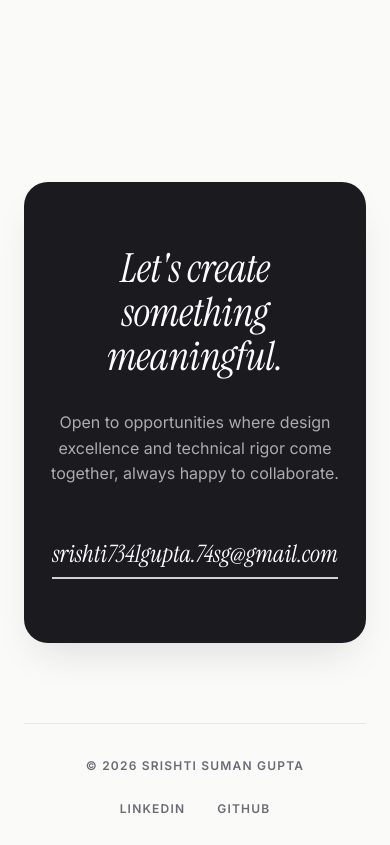
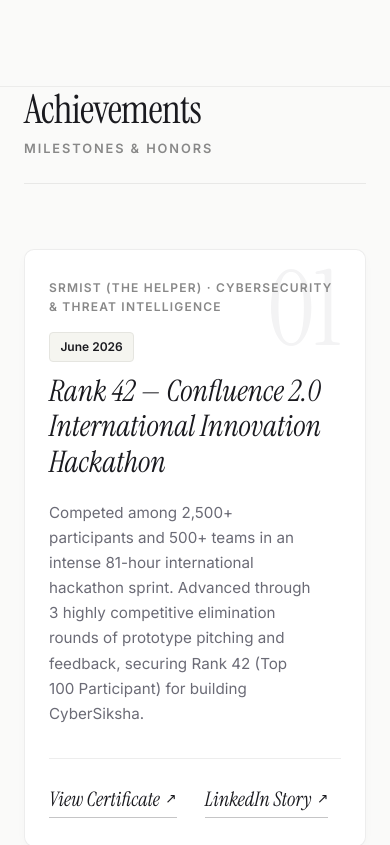
Before and after one commit to Srishti-Gupta74/MyPortfolio, a React (Vite) app: page / in a window 390 px wide. Shown: the part 7540-8385 px from the top of the page. Built offline with nearby package versions, Linux system fonts and the light colour scheme.

Commit message:
added achievements section

```diff
--- a/src/App.jsx
+++ b/src/App.jsx
@@ -5,6 +5,7 @@
 import Experience from './components/Experience/Experience';
 import TechStack from './components/TechStack/TechStack';
 import Projects from './components/Projects/Projects';
+import Achievements from './components/Achievements/Achievements';
 import Contact from './components/Contact/Contact';
 
 function App() {
@@ -35,6 +36,7 @@
         <Experience />
         <TechStack />
         <Projects />
+        <Achievements />
         <Contact />
       </main>
     </>
--- /dev/null
+++ b/src/components/Achievements/Achievements.css
@@ -0,0 +1,205 @@
+/* ===== Achievements Section ===== */
+.achievements {
+  padding: var(--section-padding) 0;
+  background-color: var(--background);
+  position: relative;
+  border-top: 1px solid rgba(26, 26, 31, 0.06);
+}
+
+.achievements__content {
+  max-width: 1000px;
+  margin: 0 auto;
+}
+
+/* Header */
+.achievements__header {
+  display: flex;
+  flex-direction: column;
+  gap: 0.5rem;
+  margin-bottom: 4rem;
+  border-bottom: 1px solid rgba(26, 26, 31, 0.08);
+  padding-bottom: 1.5rem;
+}
+
+.achievements__heading {
+  font-family: var(--font-display);
+  font-size: clamp(2.5rem, 5vw, 3.75rem);
+  font-weight: 400;
+  color: var(--foreground);
+  line-height: 1.1;
+  letter-spacing: -0.02em;
+}
+
+.achievements__label {
+  font-family: var(--font-sans);
+  font-size: 0.8rem;
+  font-weight: 600;
+  text-transform: uppercase;
+  letter-spacing: 0.15em;
+  color: #888888;
+}
+
+/* List */
+.achievements__list {
+  display: flex;
+  flex-direction: column;
+  gap: 2rem;
+}
+
+/* Card */
+.achievements__card {
+  display: flex;
+  flex-direction: column;
+  padding: 2.5rem 2.25rem;
+  background-color: #ffffff;
+  border: 1px solid rgba(26, 26, 31, 0.08);
+  border-radius: var(--radius);
+  transition: all 0.7s var(--ease-out);
+  position: relative;
+  overflow: hidden;
+  box-shadow: 0 4px 12px -2px rgba(26, 26, 31, 0.03);
+}
+
+.achievements__card:hover {
+  border-color: rgba(26, 26, 31, 0.25);
+  transform: translateY(-6px);
+  box-shadow: 0 24px 48px -12px rgba(26, 26, 31, 0.1);
+}
+
+/* Giant Watermark */
+.achievements__watermark {
+  position: absolute;
+  top: 0.5rem;
+  right: 1.5rem;
+  font-family: var(--font-display);
+  font-size: clamp(6.5rem, 12vw, 8.5rem);
+  line-height: 1;
+  color: rgba(26, 26, 31, 0.05);
+  pointer-events: none;
+  user-select: none;
+  z-index: 0;
+  transition: all 0.7s var(--ease-out);
+}
+
+.achievements__card:hover .achievements__watermark {
+  color: rgba(26, 26, 31, 0.08);
+  transform: scale(1.04) translate(-4px, 4px);
+}
+
+/* Top */
+.achievements__top {
+  display: flex;
+  flex-direction: column;
+  gap: 0.5rem;
+  position: relative;
+  z-index: 1;
+}
+
+.achievements__meta {
+  display: flex;
+  align-items: center;
+  justify-content: space-between;
+  flex-wrap: wrap;
+  gap: 1rem;
+}
+
+.achievements__org {
+  font-family: var(--font-sans);
+  font-size: 0.75rem;
+  font-weight: 600;
+  color: #888888;
+  letter-spacing: 0.1em;
+  text-transform: uppercase;
+}
+
+.achievements__date {
+  font-family: var(--font-sans);
+  font-size: 0.75rem;
+  font-weight: 600;
+  color: var(--foreground);
+  background: #f5f5f0;
+  padding: 0.25rem 0.65rem;
+  border-radius: 4px;
+  border: 1px solid #e5e5e0;
+}
+
+.achievements__title {
+  font-family: var(--font-display);
+  font-size: clamp(1.85rem, 3vw, 2.35rem);
+  font-style: italic;
+  font-weight: 400;
+  color: var(--foreground);
+  line-height: 1.2;
+  margin-top: 0.25rem;
+}
+
+/* Description */
+.achievements__description {
+  color: var(--muted-foreground);
+  font-size: 0.95rem;
+  line-height: 1.65;
+  margin-top: 1.25rem;
+  position: relative;
+  z-index: 1;
+  max-width: 90%;
+  text-wrap: pretty;
+}
+
+/* Divider */
+.achievements__divider {
+  width: 100%;
+  height: 1px;
+  background: rgba(26, 26, 31, 0.08);
+  margin: 2rem 0 1.5rem 0;
+  position: relative;
+  z-index: 1;
+}
+
+/* Bottom Links */
+.achievements__bottom {
+  position: relative;
+  z-index: 1;
+}
+
+.achievements__links {
+  display: flex;
+  align-items: center;
+  gap: 1.75rem;
+  flex-wrap: wrap;
+}
+
+.achievements__link {
+  display: inline-flex;
+  align-items: center;
+  gap: 0.35rem;
+  font-family: var(--font-display);
+  font-style: italic;
+  font-size: 1.25rem;
+  color: var(--foreground);
+  text-decoration: none;
+  border-bottom: 1px solid rgba(26, 26, 31, 0.25);
+  padding-bottom: 2px;
+  transition: all 0.3s var(--ease-out);
+}
+
+.achievements__link span {
+  font-style: normal;
+  font-family: var(--font-sans);
+  font-size: 0.85rem;
+  transition: transform 0.3s var(--ease-out);
+}
+
+.achievements__link:hover {
+  border-bottom-color: var(--foreground);
+  opacity: 0.75;
+}
+
+.achievements__link:hover span {
+  transform: translate(2px, -2px);
+}
+
+@media (max-width: 768px) {
+  .achievements__card {
+    padding: 1.75rem 1.5rem;
+  }
+}
--- /dev/null
+++ b/src/components/Achievements/Achievements.jsx
@@ -0,0 +1,77 @@
+import './Achievements.css';
+
+const achievements = [
+  {
+    id: '01',
+    title: 'Rank 42 — Confluence 2.0 International Innovation Hackathon',
+    organization: 'SRMIST (The Helper) · Cybersecurity & Threat Intelligence',
+    date: 'June 2026',
+    description:
+      'Competed among 2,500+ participants and 500+ teams in an intense 81-hour international hackathon sprint. Advanced through 3 highly competitive elimination rounds of prototype pitching and feedback, securing Rank 42 (Top 100 Participant) for building CyberSiksha.',
+    certificate: '/confluence-cert.jpg',
+    linkedin: 'https://lnkd.in/p/dTc2tQJj',
+  },
+];
+
+const Achievements = () => {
+  return (
+    <section className="achievements" id="achievements">
+      <div className="achievements__content container">
+        {/* Header */}
+        <div className="achievements__header reveal">
+          <h2 className="achievements__heading">Achievements</h2>
+          <p className="achievements__label">Milestones & Honors</p>
+        </div>
+
+        {/* List */}
+        <div className="achievements__list">
+          {achievements.map((item) => (
+            <div className="achievements__card reveal" key={item.id}>
+              {/* Giant Watermark */}
+              <span className="achievements__watermark">{item.id}</span>
+
+              <div className="achievements__top">
+                <div className="achievements__meta">
+                  <span className="achievements__org">{item.organization}</span>
+                  <span className="achievements__date">{item.date}</span>
+                </div>
+                <h3 className="achievements__title">{item.title}</h3>
+              </div>
+
+              <p className="achievements__description">{item.description}</p>
+
+              <div className="achievements__divider"></div>
+
+              <div className="achievements__bottom">
+                <div className="achievements__links">
+                  {item.certificate && (
+                    <a
+                      href={item.certificate}
+                      target="_blank"
+                      rel="noopener noreferrer"
+                      className="achievements__link"
+                    >
+                      View Certificate <span>↗</span>
+                    </a>
+                  )}
+                  {item.linkedin && (
+                    <a
+                      href={item.linkedin}
+                      target="_blank"
+                      rel="noopener noreferrer"
+                      className="achievements__link"
+                    >
+                      LinkedIn Story <span>↗</span>
+                    </a>
+                  )}
+                </div>
+              </div>
+            </div>
+          ))}
+        </div>
+      </div>
+    </section>
+  );
+};
+
+export default Achievements;
--- a/src/components/Navbar/Navbar.jsx
+++ b/src/components/Navbar/Navbar.jsx
@@ -20,6 +20,7 @@
           <a href="#about" className="navbar__link">About</a>
           <a href="#skills" className="navbar__link">Skills</a>
           <a href="#projects" className="navbar__link">Projects</a>
+          <a href="#achievements" className="navbar__link">Achievements</a>
           <a href="#contact" className="navbar__cta" id="navbar-cta">Contact</a>
         </div>
       </div>
```
Also changed, not shown: public/confluence-cert.jpg (added).
